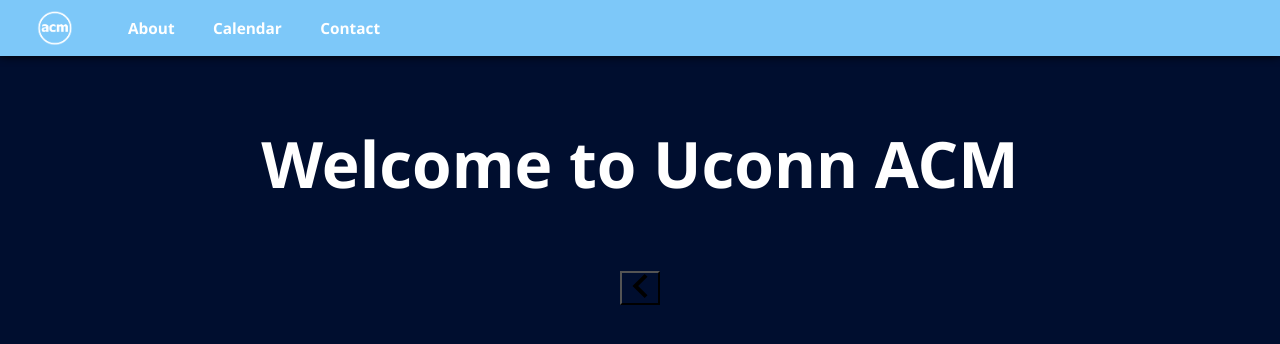
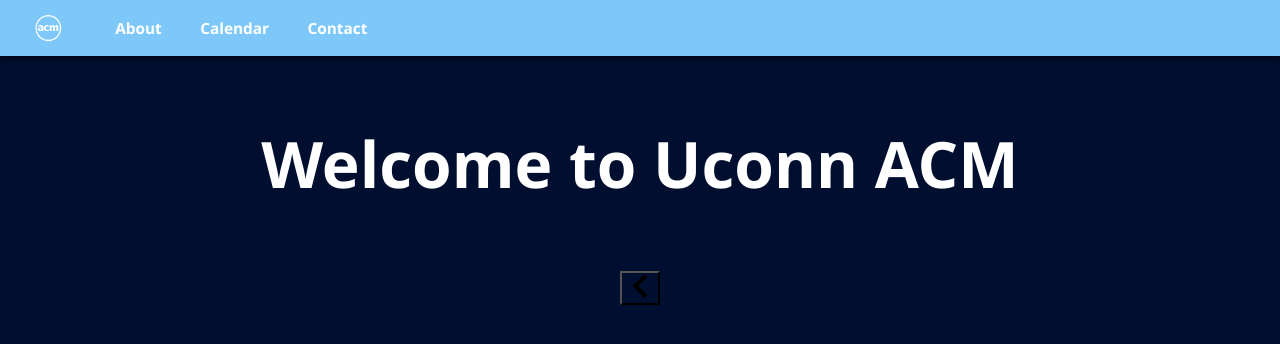
Before and after one commit to brandonmino/uconn-acm-website, a React (Create React App) app: page / in a window 1280 px wide. Shown: the top 344 px of the page. Built offline with nearby package versions, Linux system fonts and the light colour scheme.

Commit message:
fix header logo

```diff
--- a/src/components/Header/style.css
+++ b/src/components/Header/style.css
@@ -20,7 +20,7 @@
     margin-bottom: 1vh;
 }
 .header-logo-column {
-    width: 4.5%;
+    width: 3.5vw;
 }
 .header-logo {
     transition-duration: 0.2s;
```
